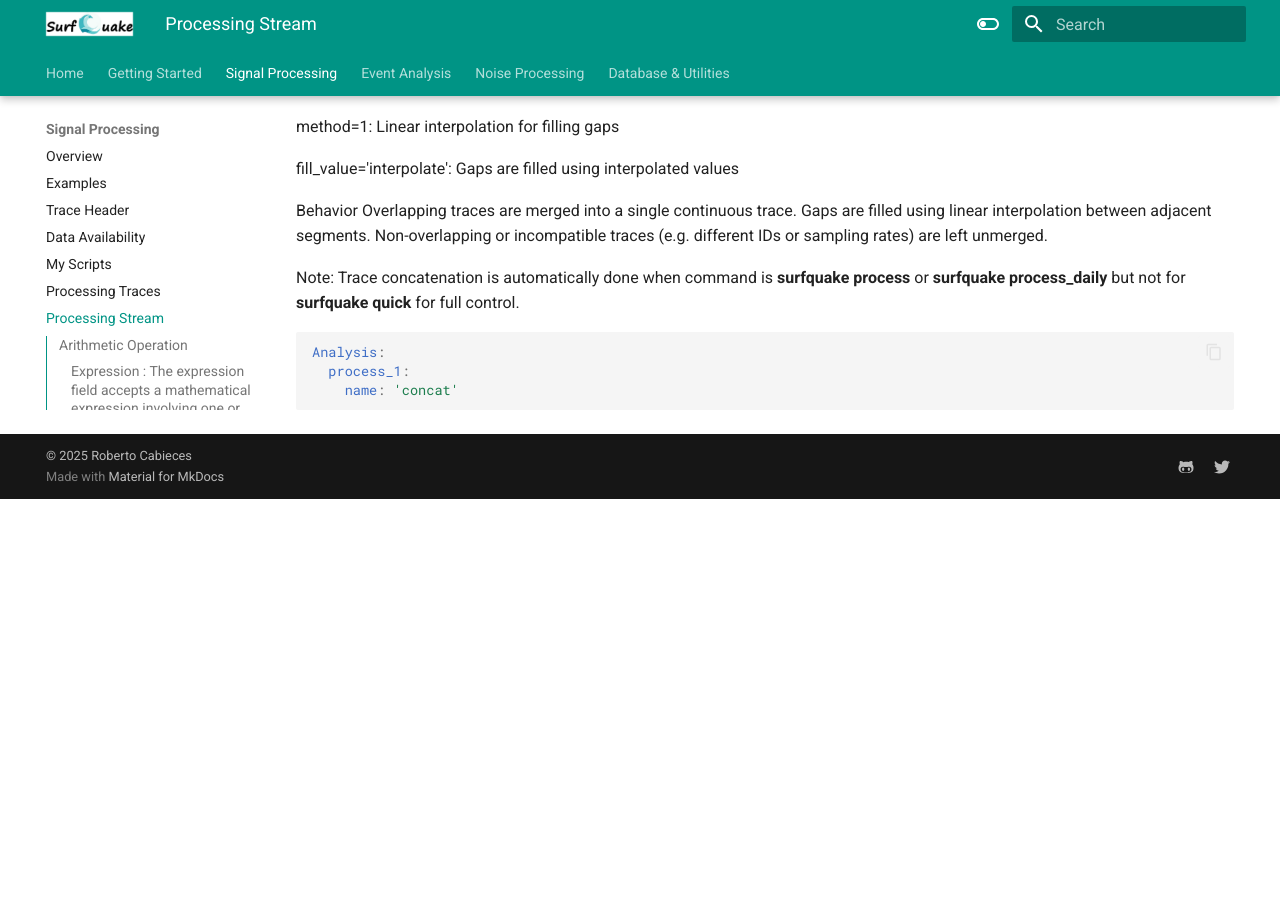
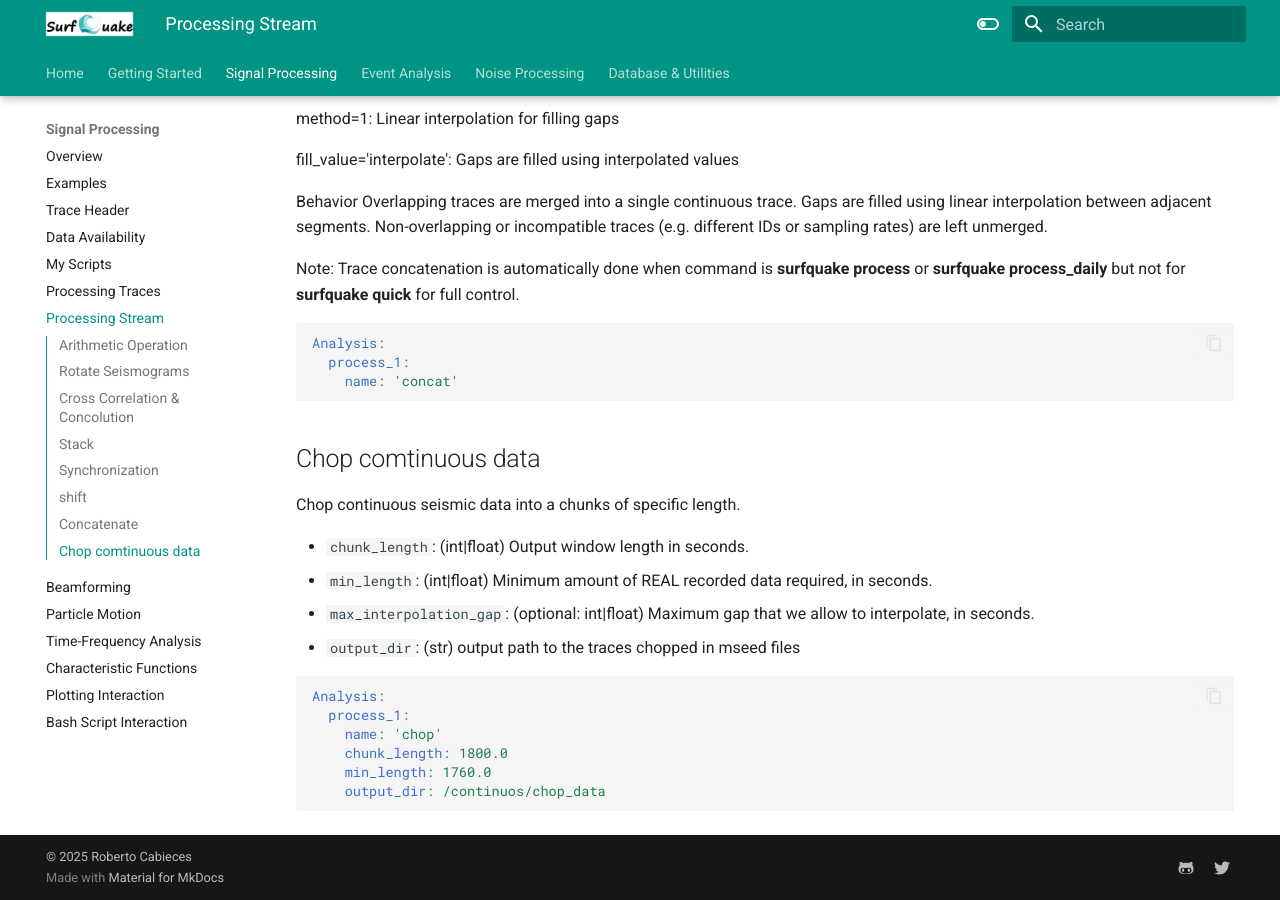
Before and after one commit to ProjectISP/surfquaketutorial.github.io, an MkDocs documentation site: the page built from docs/processing_stream_config.md, in a window 1280 px wide and 900 px high, scrolled down 6418 px. Built offline with MkDocs 1.6.1 and Material for MkDocs 9.7.7, drawn with Linux system fonts in a browser that asks for light colours; before the commit the page ends 6917 px from its top, so only the background shows below that; some of the changed text lies outside the part shown.

Commit message:
upgraded web

````diff
--- a/docs/processing_stream_config.md
+++ b/docs/processing_stream_config.md
@@ -20,7 +20,7 @@
 | `fill_gaps` | `bool` | Merge the stream and fill internal gaps or overlaps using linear interpolation. |
 | `resample` | `bool` | Resample all traces to the highest sampling rate found in the stream. |
 
-### Expression : The `expression` field accepts a mathematical expression involving one or more traces (`tr1`, `tr2`, `tr3`, ...).
+- Expression : The `expression` field accepts a mathematical expression involving one or more traces (`tr1`, `tr2`, `tr3`, ...).
 
 - Basic Functions
 
@@ -125,16 +125,18 @@
 
 ---
 
-## Cross Correlation
+## Cross Correlation & Concolution
 
 Performs cross-correlation between waveforms.
+
+- **`name`**: `cross_correlate` or `convolve`.
 
 - **`mode`**: Defines how the cross-correlation is computed, following the [NumPy `correlate`](https://numpy.org/doc/stable/reference/generated/numpy.correlate.html) method:
     - `full`: Returns the complete cross-correlation function. Includes all shifts, even partial overlaps. Best if you want to scan the entire signal.
     - `valid`: Returns only correlation values where the signals fully overlap. Safer when you want to avoid edge effects.
     - `same`: Returns output of the same length as the input data, centered around zero lag.
 
-- **`normalize`**: Specifies how traces are normalized before correlation.
+- **`normalize`**: Specifies how traces are normalized before correlation. Not applied in convolution
     - `full`: Uses zero-normalized cross-correlation (ZNCC). Each point is normalized based on local signal energy and optional demeaning. This provides a correlation coefficient between -1 and 1 and is the most statistically meaningful
     - `naive`:Normalizes both signals by their global standard deviation. Quicker but may introduce bias if signals have amplitude variation.
     - `none`: No normalization is applied. Raw amplitudes are used, which may be sensitive to trace scaling or noise.
@@ -246,3 +248,21 @@
   process_1:
     name: 'concat'
 ```
+
+## Chop comtinuous data
+
+Chop continuous seismic data into a chunks of specific length.
+
+- `chunk_length`:  (int|float) Output window length in seconds.
+- `min_length`: (int|float) Minimum amount of REAL recorded data required, in seconds.
+- `max_interpolation_gap`: (optional: int|float) Maximum gap that we allow to interpolate, in seconds.
+- `output_dir`: (str) output path to the traces chopped in mseed files
+
+```yaml
+Analysis:
+  process_1:
+    name: 'chop'
+    chunk_length: 1800.0
+    min_length: 1760.0
+    output_dir: /continuos/chop_data
+```
````
Also changed, not shown: docs/index.md (+1 -3 lines), docs/processing_config.md (+32 -0 lines), docs/processing_overview.md (+6 -3 lines).
